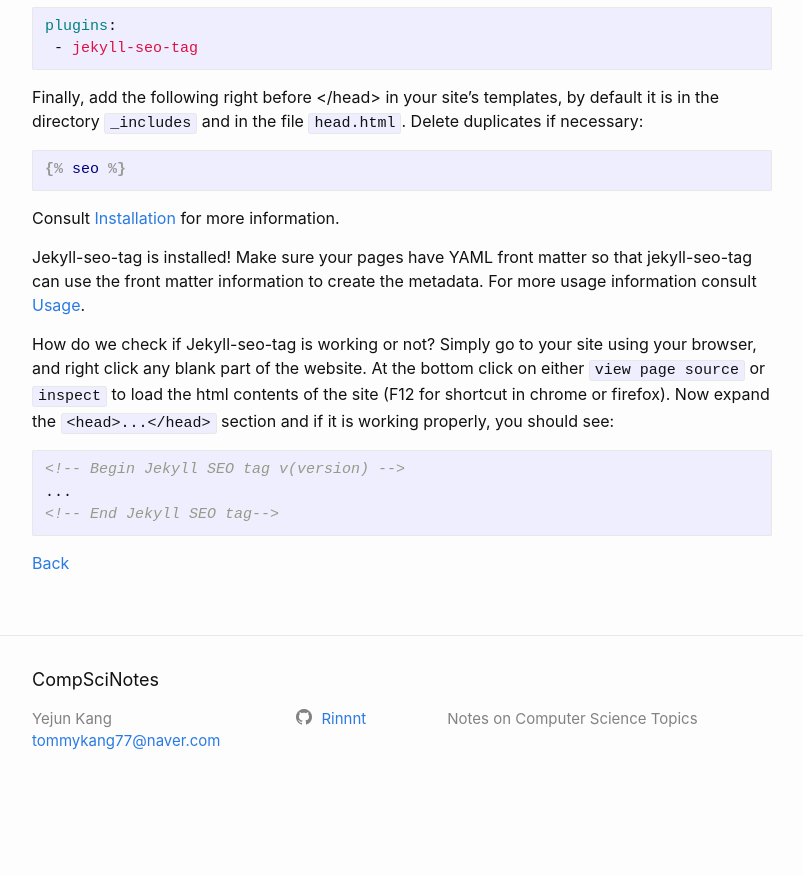
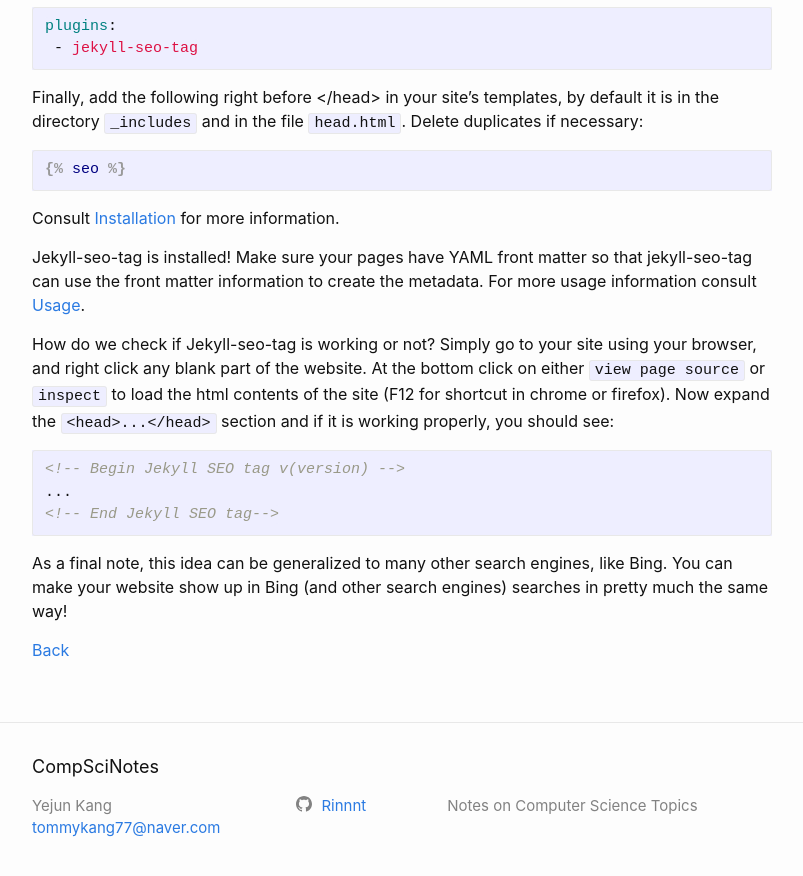
Before and after one commit to Rinnnt/Rinnnt.github.io, a Jekyll site: the page built from _posts/2022-02-14-how-to-show-your-blog-in-google-search.md, in a window 1280 px wide and 900 px high, scrolled down 1828 px. Shown: the top 876 px of the window, without its empty margins (238-1041 px from the left). Built offline with Jekyll 4.4.1, drawn with Linux system fonts in a browser that asks for light colours; comment, search, counter and statistics services are not loaded; before the commit the page ends 2641 px from its top, so only the background shows below that.

Commit message:
Update 2022-02-14-how-to-show-your-blog-in-google-search.md

````diff
--- a/_posts/2022-02-14-how-to-show-your-blog-in-google-search.md
+++ b/_posts/2022-02-14-how-to-show-your-blog-in-google-search.md
@@ -69,5 +69,7 @@ How do we check if Jekyll-seo-tag is working or not? Simply go to your site usin
 <!-- End Jekyll SEO tag-->
 ```
 
+As a final note, this idea can be generalized to many other search engines, like Bing. You can make your website show up in Bing (and other search engines) searches in pretty much the same way!
+
 
 [Back](/)
````
